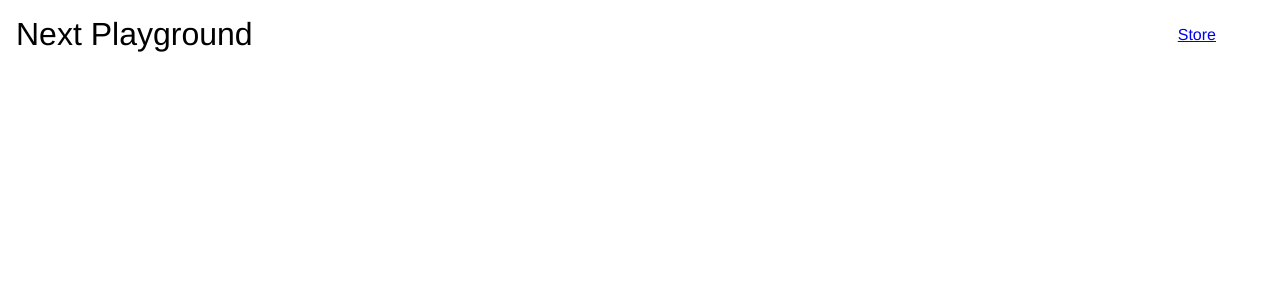
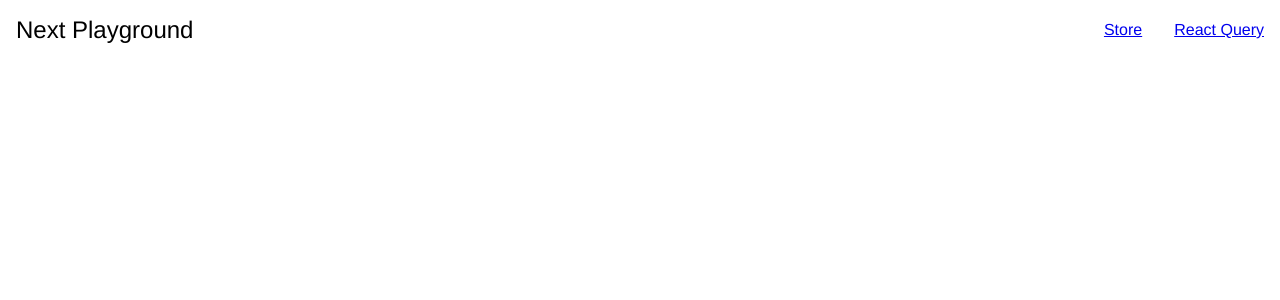
Before and after one commit to hiterharris/playground-next, a Next.js app: page / in a window 1280 px wide. Shown: the top 300 px of the page. Built offline with nearby package versions, Linux system fonts and the light colour scheme.

Commit message:
set up react-query

```diff
--- a/package.json
+++ b/package.json
@@ -18,6 +18,7 @@
     "react": "18.2.0",
     "react-dom": "18.2.0",
     "react-player": "^2.11.2",
+    "react-query": "^3.39.3",
     "stripe": "^11.11.0"
   }
 }
--- a/src/hooks/index.js
+++ b/src/hooks/index.js
@@ -1 +1,2 @@
 export { default as useStripe } from "./useStripe";
+export { default as useArticles } from "./useArticles";
--- a/src/pages/_app.js
+++ b/src/pages/_app.js
@@ -1,11 +1,16 @@
 import '@/styles/globals.css'
 import '@/styles/pageStyles.css'
 import Layout from '@/components/Layout'
+import { QueryClient, QueryClientProvider } from "react-query"
+
+const queryClient = new QueryClient()
 
 export default function App({ Component, pageProps }) {
   return (
     <Layout>
-      <Component {...pageProps} />
+      <QueryClientProvider client={queryClient}>
+        <Component {...pageProps} />
+      </QueryClientProvider>
     </Layout>
   )
 }
--- a/src/pages/index.js
+++ b/src/pages/index.js
@@ -12,11 +12,16 @@ const Home = () => {
         <link rel="icon" href="/favicon.ico" />
       </Head>
       <main className="home">
+        <nav>
         <h1>Next Playground</h1>
-        <nav>
-          <Link href="/store" className="button">
-            <h4>Store</h4>
-          </Link>
+          <div className="nav-menu">
+            <Link href="/store" className="nav-menu-item">
+              <h4>Store</h4>
+            </Link>
+            <Link href="/reactQuery">
+              <h4>React Query</h4>
+            </Link>
+          </div>
         </nav>
       </main>
     </>
--- a/src/pages/store.js
+++ b/src/pages/store.js
@@ -6,7 +6,7 @@ const Store = () => {
     const { checkout } = useStripe();
     return (
         <main className="store">
-            <h1>Products</h1>
+            <h2>Products</h2>
             <div className="products-container">
                 {products.map(product => {
                     return (
--- a/src/styles/globals.css
+++ b/src/styles/globals.css
@@ -11,11 +11,10 @@ html, body {
   overflow-x: hidden;
 }
 
-h1 {
-  text-align: center;
-  margin: 16px;
-}
-
 .button {
   cursor: pointer;
 }
+
+main h2 {
+  margin-top: 16px;
+}
--- a/src/styles/pageStyles.css
+++ b/src/styles/pageStyles.css
@@ -6,6 +6,22 @@ body {
     justify-content: center;
 }
 
+nav {
+    width: 100%;
+    display: flex;
+    align-items: center;
+    justify-content: space-between;
+    margin: 16px;
+}
+
+.nav-menu {
+    display: flex;
+    align-items: center;
+}
+
+.nav-menu-item {
+    margin-right: 32px;
+}
 
 /* Home */
 .home {
@@ -13,10 +29,6 @@ body {
     justify-content: space-between;
     align-items: center;
     width: 100vw;
-}
-
-nav {
-    padding: 16px 64px;
 }
 
 /* store */
```
Also changed, not shown: src/hooks/useArticles.js (added, +16 -0 lines), src/pages/payment.js (deleted, +0 -16 lines), src/pages/reactQuery.js (added, +27 -0 lines), 1 other file (tests, documents, lock files or other folders).
